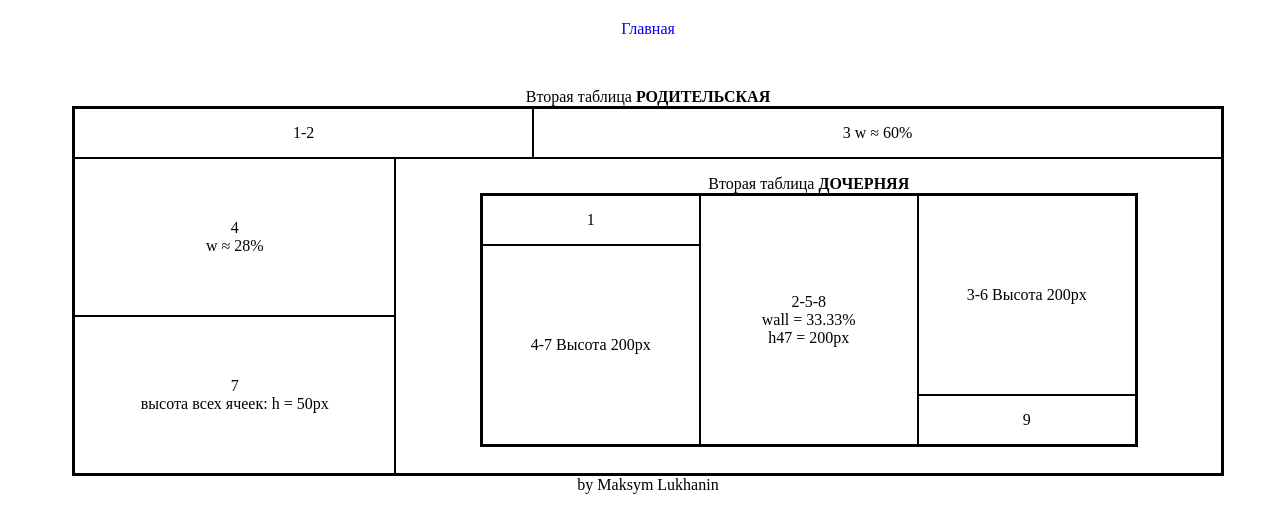
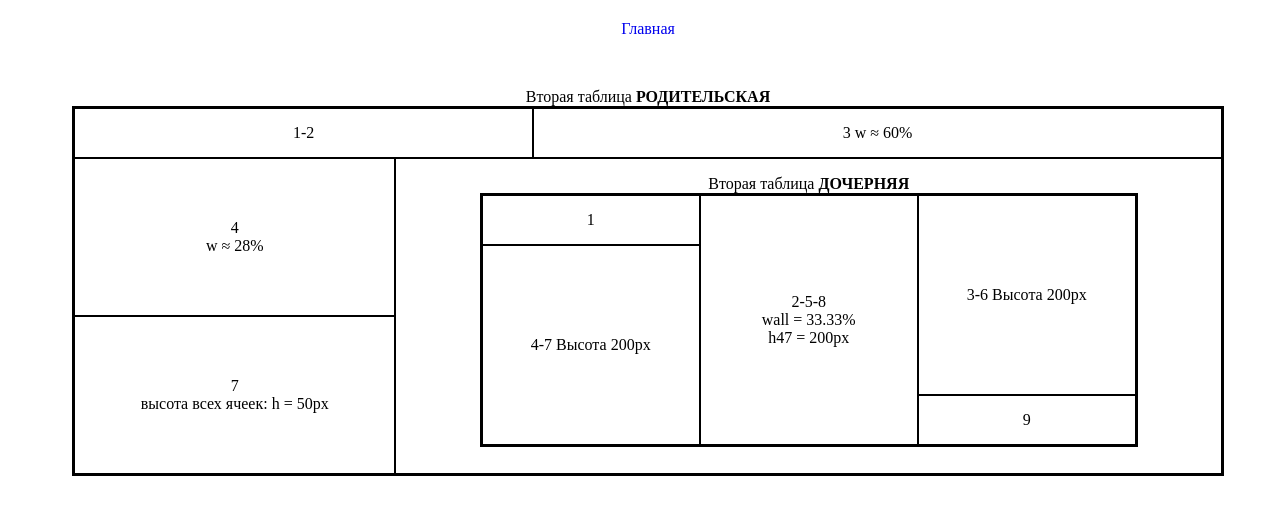
Before and after one commit to MaksymLukhanin/lesson4, a plain HTML site: page tables/table2.html in a window 1280 px wide. Shown: the top 532 px of the page. Drawn offline with Linux system fonts and the light colour scheme.

Commit message:
original version

```diff
--- a/tables/table2.html
+++ b/tables/table2.html
@@ -63,13 +63,7 @@
 
     </table>
 
-    <footer>
-      by Maksym Lukhanin
-    </footer>
-
   </div>
-
-
 
 </body>
 
```
